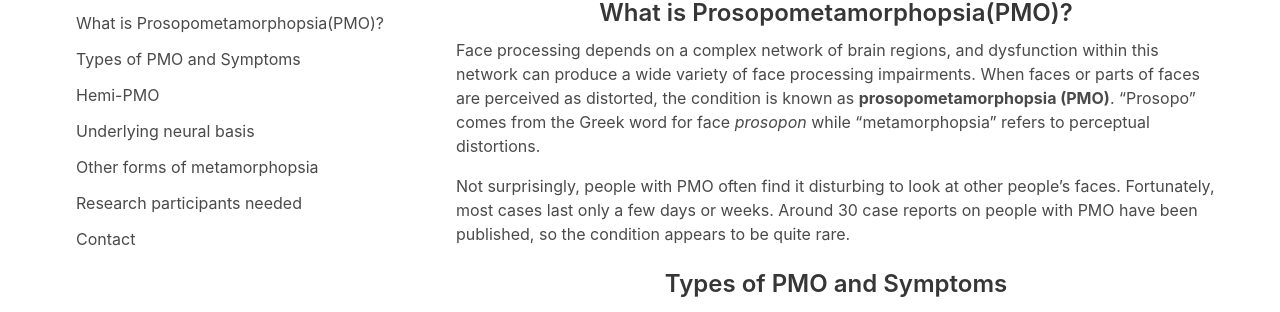
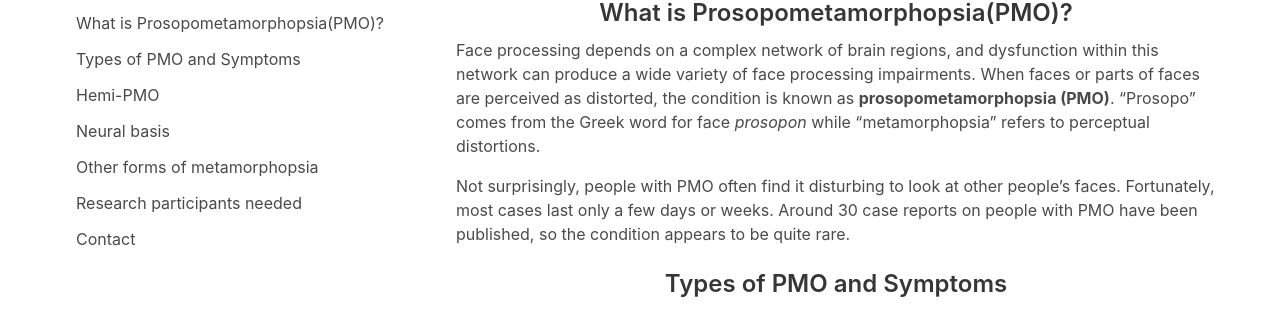
Before and after one commit to ryezyy11/hemiPMO.org, a Jekyll site: the page built from index.html, in a window 1280 px wide and 1400 px high. Shown: the part 262-574 px from the top of the window. Built offline with Jekyll 4.4.1, drawn with Linux system fonts in a browser that asks for light colours; some of the changed text lies outside the part shown.

Commit message:
Third Rev

```diff
--- a/index.html
+++ b/index.html
@@ -15,7 +15,7 @@
                 <li><a href="#S_Definition">What is Prosopometamorphopsia(PMO)?</a></li>
                 <li><a href="#S_Symptoms">Types of PMO and Symptoms</a></li>
                 <li><a href="#S_Hemi">Hemi-PMO</a></li>
-                <li><a href="#S_Organization">Underlying neural basis</a></li>
+                <li><a href="#S_Organization">Neural basis</a></li>
                 <li><a href="#S_MO">Other forms of metamorphopsia</a></li>
                 <li><a href="#S_Participants">Research participants needed</a></li>
                 <li><a href="#S_Participants">Contact</a></li>
@@ -47,14 +47,14 @@
         <article class="content">
             <h2 id="S_Hemi" class="title is-4">Hemi-PMO</h2>
             <p>
-                In <b>hemi-prosopometamorphopsia (Hemi-PMO)</b>, features on one side of the face are distorted while features on the other side of the face look normal (Grusser et al., 1991, Cho et al., 2011, Almeida et al., 2020). Patient A.D. who we reported on in Almeida et al. (2020) often saw features on the right side of the face as if they were melting, but he did not see distortions on the left side of faces or in any other objects or body parts. When faces were turned upside down, the distortions continued to affect the same features they affected in upright faces (see figure below illustrating how A.D. might have seen the same photo when it was upright and upside down. The distorted part of the faces are shaded red to highlight them), but this may not be true in other cases of hemi-PMO (Nagaishi et al., 2015). Considerably more cases of hemi-PMO have been reported in the neurological literature than full-face PMO, so hemi-PMO appears to be the more common type of PMO.
+                In <b>hemi-prosopometamorphopsia (Hemi-PMO)</b>, features on one side of the face are distorted while features on the other side of the face look normal (Grusser et al., 1991, Cho et al., 2011, Almeida et al., 2020). Patient A.D. who we reported on in Almeida et al. (2020) often saw features on the right side of the face as if they were melting, but he did not see distortions on the left side of faces or in any other objects or body parts. When faces were turned upside down, the distortions continued to affect the same features they affected in upright faces. See figure below illustrating how A.D. might have seen the same photo when it was upright and upside down (the distorted part of the faces are shaded red to highlight them). However, in other cases (Nagaishi et al., 2015), the features distorted appear to change when faces are rotated. Considerably more cases of hemi-PMO have been reported in the neurological literature than full-face PMO, so hemi-PMO appears to be the more common type of PMO.
             </p>
             <figure>
                 <img src="{{ "/assets/images/research/hemi.png" | relative_url }}" height="225" width="275">
             </figure>
         </article>
         <article class="content">
-            <h2 id="S_Organization" class="title is-4">Underlying neural basis</h2>
+            <h2 id="S_Organization" class="title is-4">Neural basis</h2>
             <p>
                 The brain regions we use to process faces are located primarily in our occipital and temporal lobes (back of the brain), and it is damage to these regions or the white-matter connections between these regions that causes PMO. Sometimes the damage appears to be restricted to gray matter. Interestingly though, the cause of the majority of hemi-PMO cases is damage to white matter connections that link regions in the two hemispheres. These connections make up part of the corpus callosum and, in particular, the splenium. Below is an image showing the small splenium lesion that caused the hemi-PMO that Patient A.D. experiences (Almeida et al., 2020).
             </p>
```
Also changed, not shown: other parts of index.html (+1 -1 lines), 1 other file.
